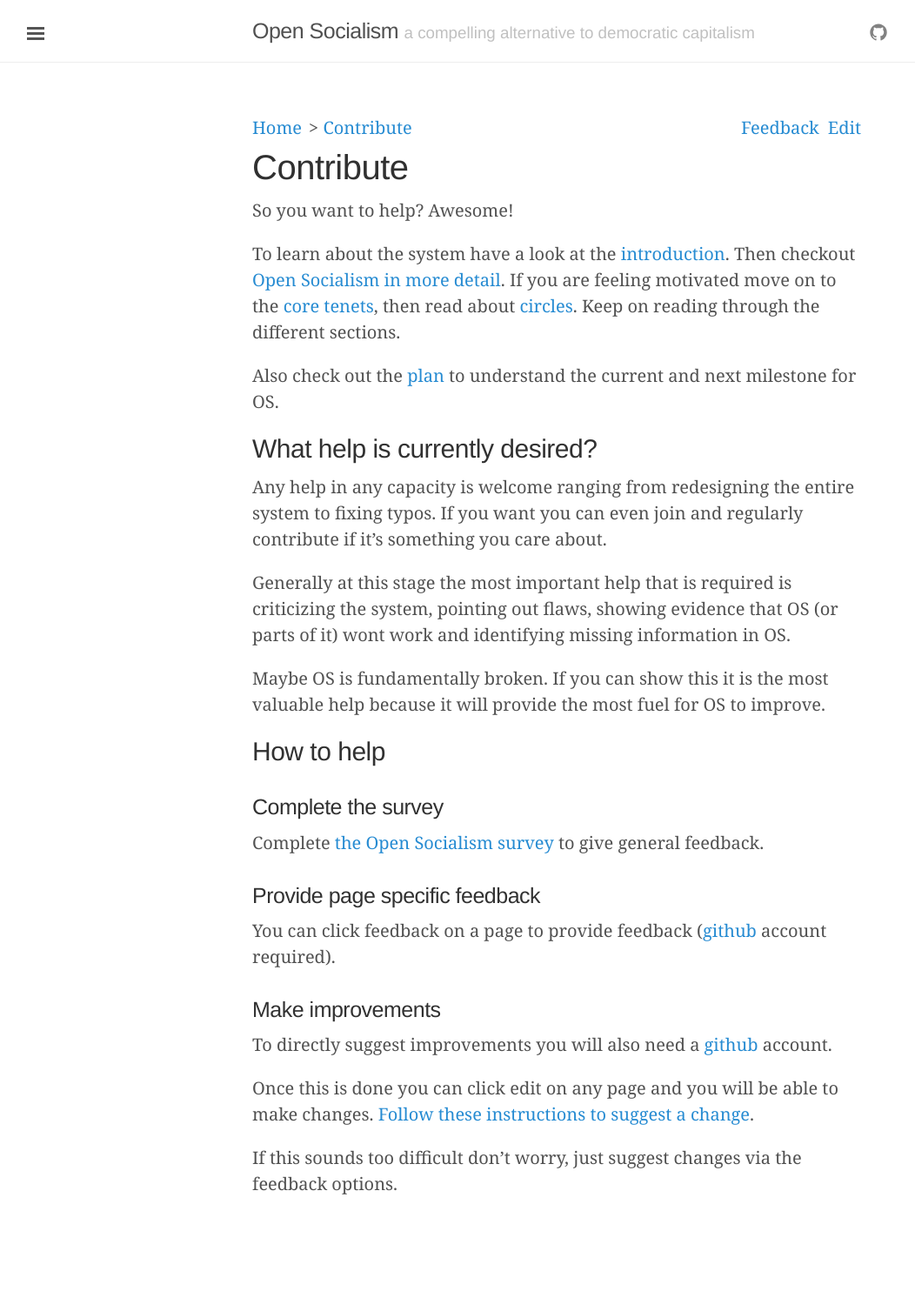
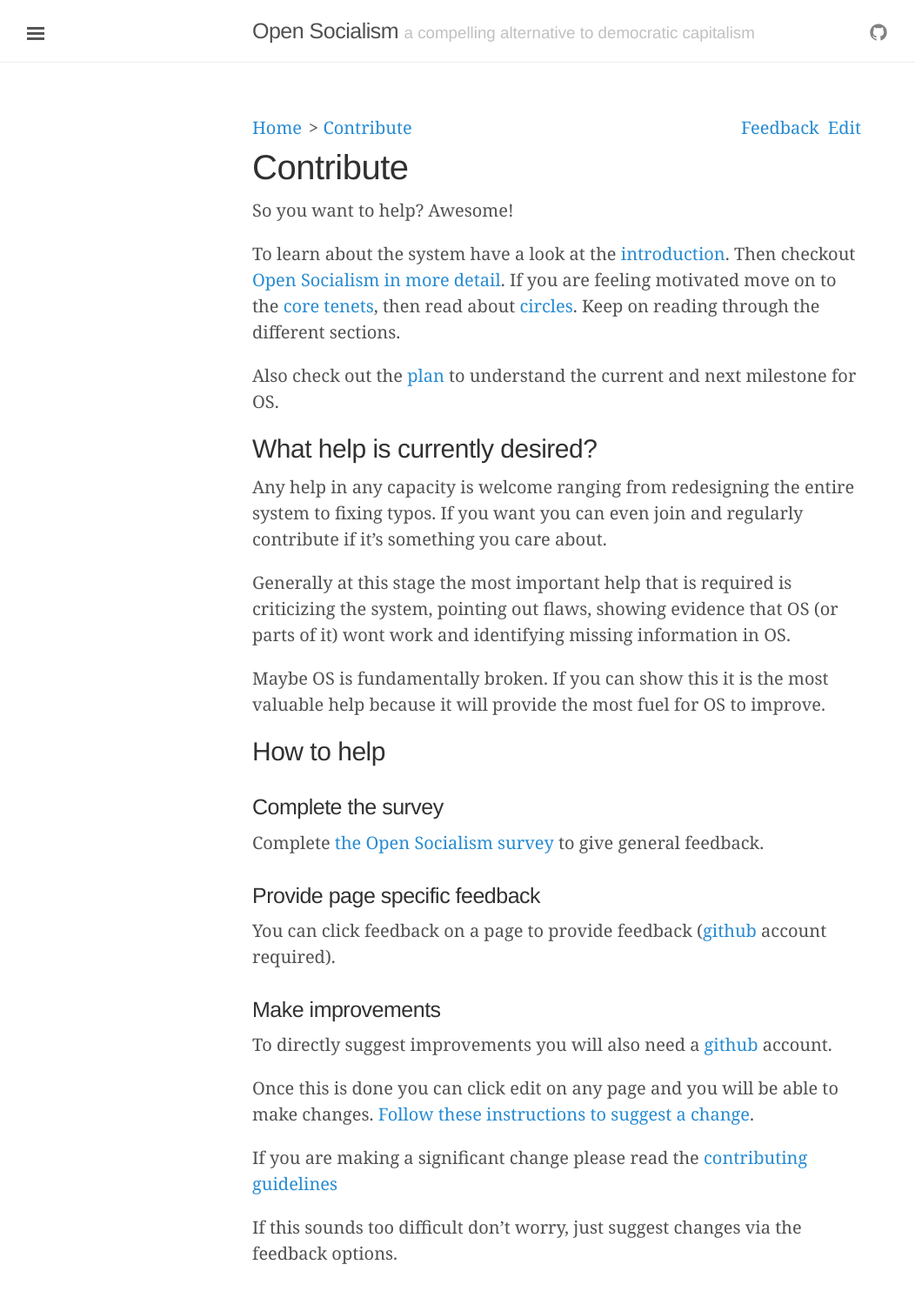
Before and after one commit to open-socialism/open-socialism-site, a Jekyll site: the page built from contribute.md, in a window 1280 px wide. Shown: the top 1492 px of the page at 87% size, without its empty margins (0-1052 px from the left). Built offline with Jekyll 4.4.1, drawn with Linux system fonts in a browser that asks for light colours.

Commit message:
link contributing in contribute

```diff
--- a/contribute.md
+++ b/contribute.md
@@ -33,4 +33,6 @@ To directly suggest improvements you will also need a [github](https://github.co
 
 Once this is done you can click edit on any page and you will be able to make changes. [Follow these instructions to suggest a change](https://help.github.com/articles/editing-files-in-your-repository){:target="_blank"}.
 
+If you are making a significant change please read the [contributing guidelines](https://github.com/open-socialism/open-socialism.github.io/blob/master/CONTRIBUTING.md){:target="_blank"}
+
 If this sounds too difficult don't worry, just suggest changes via the feedback options.
```
